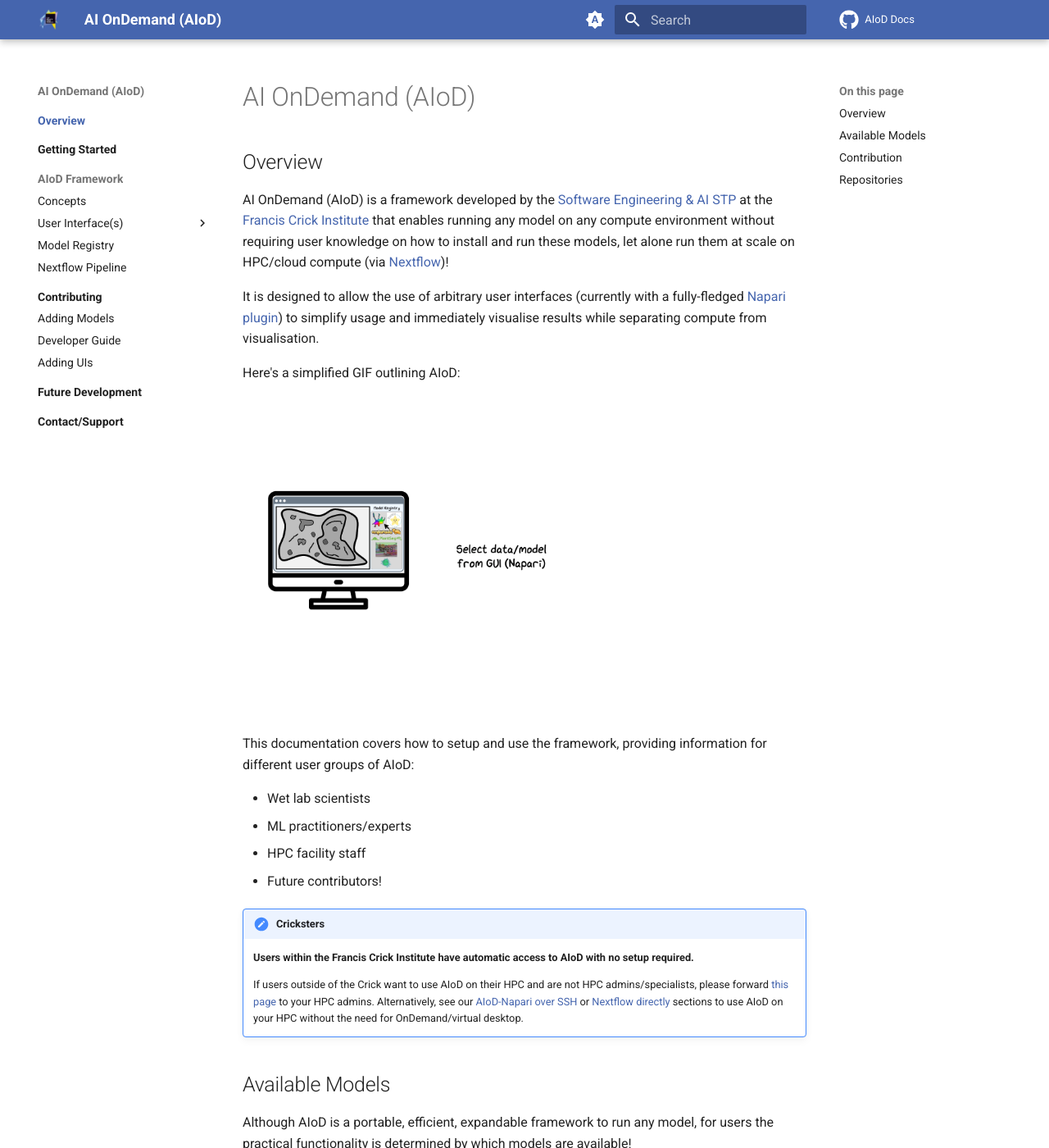
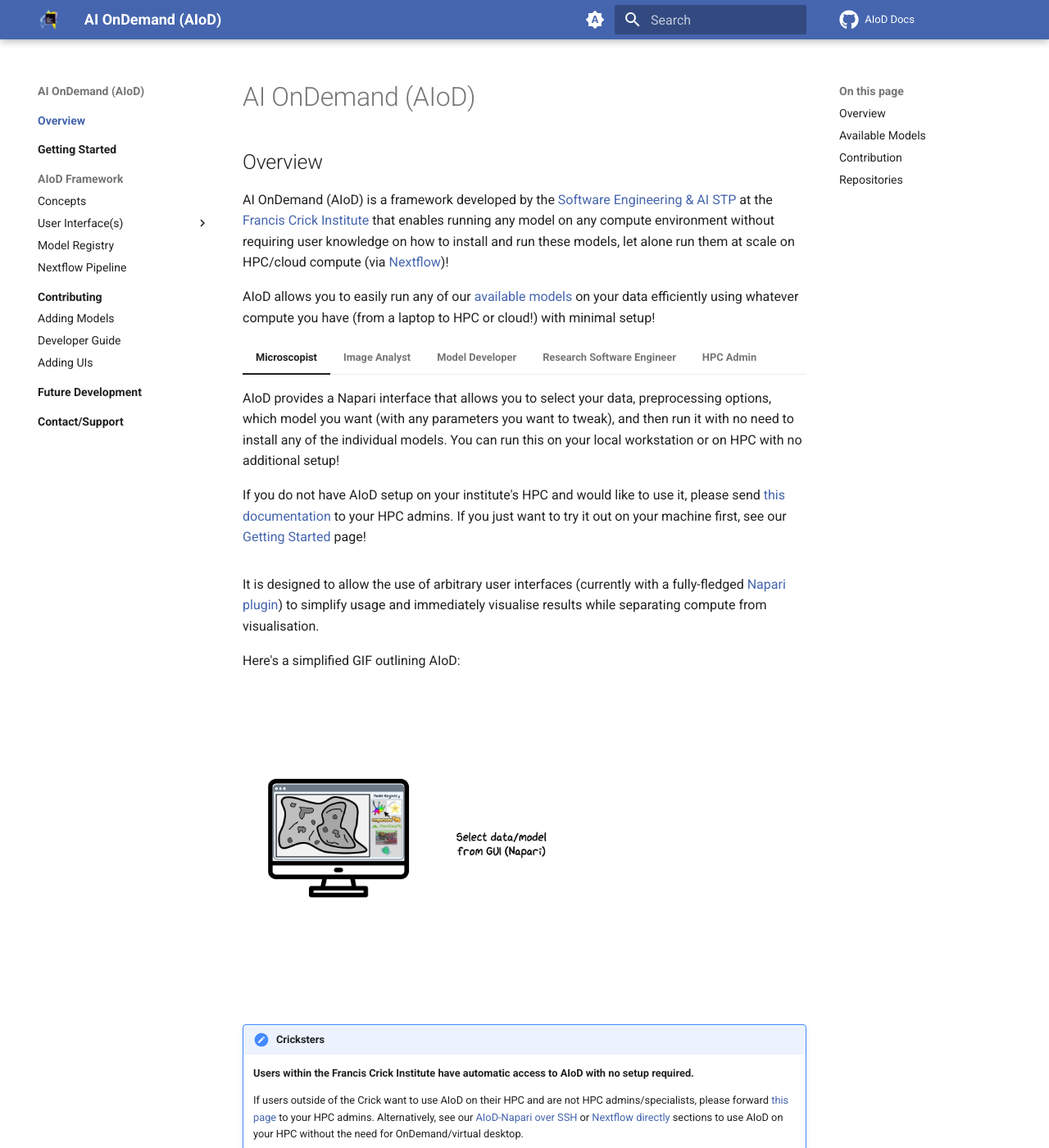
Before and after one commit to FrancisCrickInstitute/aiod_docs, an MkDocs documentation site: the page built from docs/index.md, in a window 1280 px wide and 1400 px high. Shown: the whole window at 82% size. Built offline with MkDocs 1.6.1 and Material for MkDocs 9.7.7, drawn with Linux system fonts in a browser that asks for light colours; comment, search, counter and statistics services are not loaded; some of the changed text lies outside the part shown.

Commit message:
Provide more targetted information for different user groups on frontpage

```diff
--- a/docs/index.md
+++ b/docs/index.md
@@ -2,6 +2,38 @@
 
 ## Overview
 AI OnDemand (AIoD) is a framework developed by the [Software Engineering & AI STP](https://www.crick.ac.uk/research/platforms-and-facilities/software-engineering-and-artificial-intelligence) at the [Francis Crick Institute](https://www.crick.ac.uk/) that enables running any model on any compute environment without requiring user knowledge on how to install and run these models, let alone run them at scale on HPC/cloud compute (via [Nextflow](https://www.nextflow.io/docs/latest/index.html))!
+
+AIoD allows you to easily run any of our [available models](#available-models) on your data efficiently using whatever compute you have (from a laptop to HPC or cloud!) with minimal setup!
+
+=== "Microscopist"
+
+    AIoD provides a Napari interface that allows you to select your data, preprocessing options, which model you want (with any parameters you want to tweak), and then run it with no need to install any of the individual models. You can run this on your local workstation or on HPC with no additional setup!
+
+    If you do not have AIoD setup on your institute's HPC and would like to use it, please send [this documentation](./sections/getting_started/index.md#hpc-non-crick) to your HPC admins. If you just want to try it out on your machine first, see our [Getting Started](./sections/getting_started/index.md#getting-started) page!
+
+=== "Image Analyst"
+
+    AIoD provides an easy way to quickly run a range of different models on data, without the pain of installation (particularly on HPC). This allows you to quickly use models, tune their parameters, and get results!
+
+    With our future finetuning release, you'll also easily be able to finetune all models included in AIoD!
+
+=== "Model Developer"
+
+    After you have developed and published your model, you want people to use it! Typically, it's difficult to provide guidance to all potential users how to install and use your model, especially if they want to run it on their local HPC or cloud compute.
+
+    AIoD provides a central platform to simplify running models on any compute. You can add your model to AIoD without much work (details [here](./sections/contributing/expanding.md#add-a-new-model-family)), and it will immediately become available to all! Note that if you want to share your model in a more limited way, then you can define model location by a filepath so only those that have access can use it.
+
+=== "Research Software Engineer"
+
+    AIoD provides a Nextflow pipeline as the computational backend, separating it from the user interface. At present we have a Napari plugin, but plugins for other software like ImageJ/QuPath can be easily added to make it easier for your users.
+
+    If you already have your own pipelines, then you can look at our [Nextflow pipeline](./sections/nextflow/index.md) and use the components most relevant for you. Our work on parallelising models over data should be useful no matter what!
+
+=== "HPC Admin"
+
+    AIoD uses Nextflow for its computational pipeline, enabling it be deployed it virtually any compute environment. See our [Getting Started](./sections/getting_started/index.md#hpc-non-crick) page for requirements and setup details.
+
+    If you are able to run some kind of virtual desktop/visual server (we use Open OnDemand), then our [Napari plugin](./sections/front_ends/napari_plugin/index.md) provides a visual interface that simplifies usage for your users.
 
 It is designed to allow the use of arbitrary user interfaces (currently with a fully-fledged [Napari plugin](./sections/front_ends/napari_plugin/index.md)) to simplify usage and immediately visualise results while separating compute from visualisation.
 
@@ -9,14 +41,6 @@
 Here's a simplified GIF outlining AIoD:
 
 ![AIoD Overview](./assets/aiod_overview_animated.gif)
-
-
-This documentation covers how to setup and use the framework, providing information for different user groups of AIoD:
-
-- Wet lab scientists
-- ML practitioners/experts
-- HPC facility staff
-- Future contributors!
 
 
 !!! note "Cricksters"
@@ -56,7 +80,7 @@
   </a>
 </div>
 
-...with more on the way!
+...with more on the way (and [by request](./sections/support/index.md#contact-us))!
 
 ## Contribution
 
```
